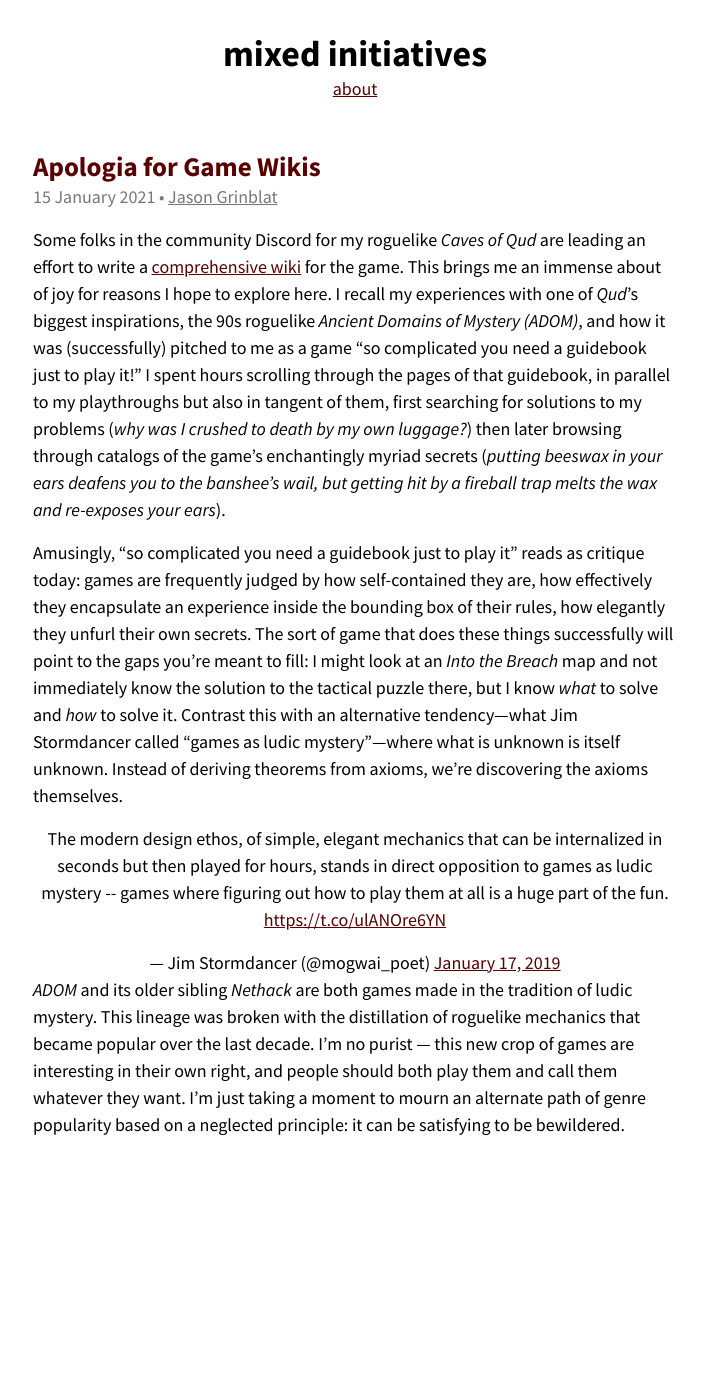
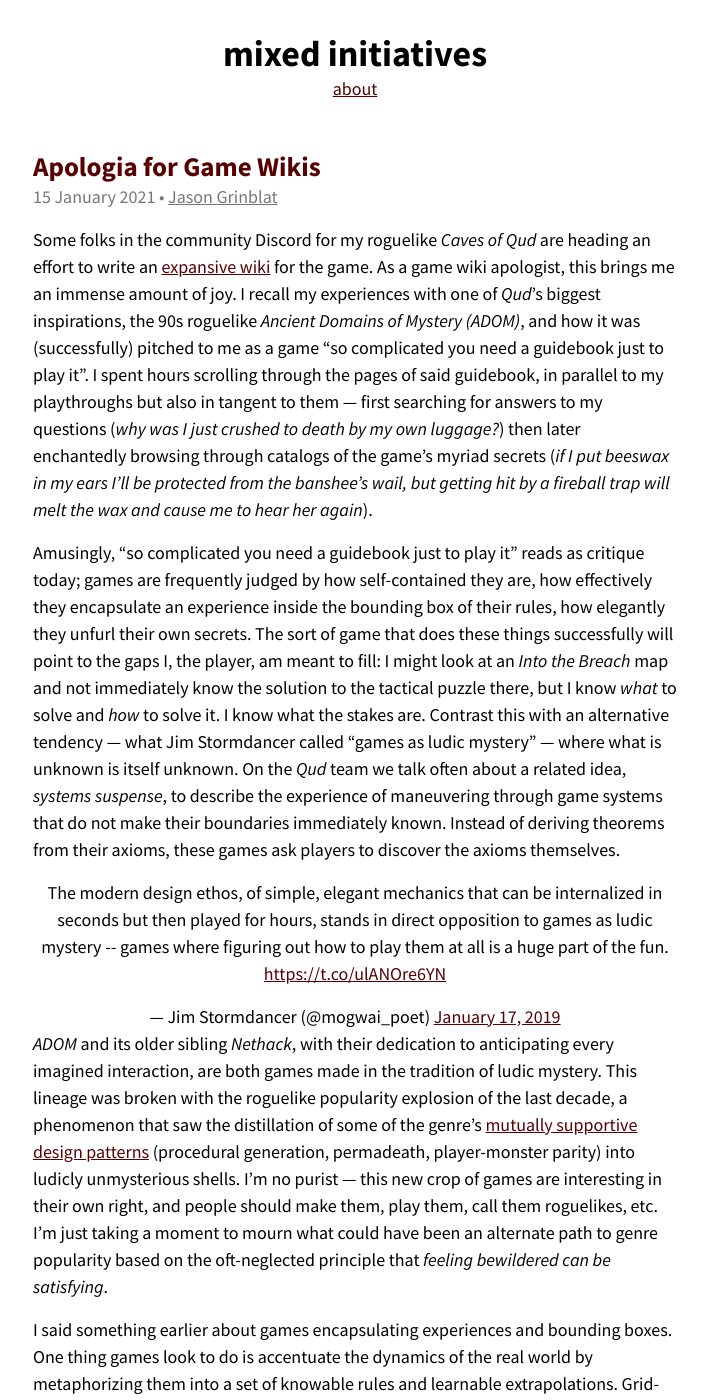
Before and after one commit to mixedinitiatives/mixedinitiatives.github.io, a Jekyll site: the page built from _posts/2021-01-15-apologia-for-game-wikis.md, in a window 1280 px wide and 1400 px high. Shown: the whole window, without its empty margins (285-992 px from the left). Built offline with Jekyll 4.4.1, drawn with Linux system fonts in a browser that asks for light colours; comment, search, counter and statistics services are not loaded; some of the changed text lies outside the part shown.

Commit message:
update 01-15 post

```diff
--- a/_posts/2021-01-15-apologia-for-game-wikis.md
+++ b/_posts/2021-01-15-apologia-for-game-wikis.md
@@ -1,13 +1,26 @@
 ---
 title: Apologia for Game Wikis
-excerpt: "Who knows."
+excerpt: "Ludic mystery games — games that lean into the joy of feeling bewildered — invite us to import the social, discursive learning methodolgies of the real world into our play."
 author: Jason Grinblat
 ---
-Some folks in the community Discord for my roguelike _Caves of Qud_ are leading an effort to write a [comprehensive wiki](https://cavesofqud.gamepedia.com/) for the game. This brings me an immense about of joy for reasons I hope to explore here. I recall my experiences with one of _Qud_'s biggest inspirations, the 90s roguelike _Ancient Domains of Mystery (ADOM)_, and how it was (successfully) pitched to me as a game "so complicated you need a guidebook just to play it!" I spent hours scrolling through the pages of that guidebook, in parallel to my playthroughs but also in tangent of them, first searching for solutions to my problems (_why was I crushed to death by my own luggage?_) then later browsing through catalogs of the game's enchantingly myriad secrets (_putting beeswax in your ears deafens you to the banshee's wail, but getting hit by a fireball trap melts the wax and re-exposes your ears_).
+Some folks in the community Discord for my roguelike _Caves of Qud_ are heading an effort to write an [expansive wiki](https://cavesofqud.gamepedia.com/) for the game. As a game wiki apologist, this brings me an immense amount of joy. I recall my experiences with one of _Qud_'s biggest inspirations, the 90s roguelike _Ancient Domains of Mystery (ADOM)_, and how it was (successfully) pitched to me as a game "so complicated you need a guidebook just to play it". I spent hours scrolling through the pages of said guidebook, in parallel to my playthroughs but also in tangent to them — first searching for answers to my questions (_why was I just crushed to death by my own luggage?_) then later enchantedly browsing through catalogs of the game's myriad secrets (_if I put beeswax in my ears I'll be protected from the banshee's wail, but getting hit by a fireball trap will melt the wax and cause me to hear her again_).
 
-Amusingly, "so complicated you need a guidebook just to play it" reads as critique today: games are frequently judged by how self-contained they are, how effectively they encapsulate an experience inside the bounding box of their rules, how elegantly they unfurl their own secrets. The sort of game that does these things successfully will point to the gaps you're meant to fill: I might look at an _Into the Breach_ map and not immediately know the solution to the tactical puzzle there, but I know _what_ to solve and _how_ to solve it. Contrast this with an alternative tendency—what Jim Stormdancer called "games as ludic mystery"—where what is unknown is itself unknown. Instead of deriving theorems from axioms, we're discovering the axioms themselves.
+Amusingly, "so complicated you need a guidebook just to play it" reads as critique today; games are frequently judged by how self-contained they are, how effectively they encapsulate an experience inside the bounding box of their rules, how elegantly they unfurl their own secrets. The sort of game that does these things successfully will point to the gaps I, the player, am meant to fill: I might look at an _Into the Breach_ map and not immediately know the solution to the tactical puzzle there, but I know _what_ to solve and _how_ to solve it. I know what the stakes are. Contrast this with an alternative tendency — what Jim Stormdancer called "games as ludic mystery" — where what is unknown is itself unknown. On the _Qud_ team we talk often about a related idea, _systems suspense_, to describe the experience of maneuvering through game systems that do not make their boundaries immediately known. Instead of deriving theorems from their axioms, these games ask players to discover the axioms themselves.
 
 <center><blockquote class="twitter-tweet" data-partner="tweetdeck"><p lang="en" dir="ltr">The modern design ethos, of simple, elegant mechanics that can be internalized in seconds but then played for hours, stands in direct opposition to games as ludic mystery -- games where  figuring out how to play them at all is a huge part of the fun. <a href="https://t.co/ulANOre6YN">https://t.co/ulANOre6YN</a></p>&mdash; Jim Stormdancer (@mogwai_poet) <a href="https://twitter.com/mogwai_poet/status/1086026565446598656?ref_src=twsrc%5Etfw">January 17, 2019</a></blockquote></center>
 <script async src="https://platform.twitter.com/widgets.js" charset="utf-8"></script>
 
-_ADOM_ and its older sibling _Nethack_ are both games made in the tradition of ludic mystery. This lineage was broken with the distillation of roguelike mechanics that became popular over the last decade. I'm no purist — this new crop of games are interesting in their own right, and people should both play them and call them whatever they want. I'm just taking a moment to mourn an alternate path of genre popularity based on a neglected principle: it can be satisfying to be bewildered.
+_ADOM_ and its older sibling _Nethack_, with their dedication to anticipating every imagined interaction, are both games made in the tradition of ludic mystery. This lineage was broken with the roguelike popularity explosion of the last decade, a phenomenon that saw the distillation of some of the genre's [mutually supportive design patterns](https://www.youtube.com/watch?v=TvlZinAvpwg&t=331s) (procedural generation, permadeath, player-monster parity) into ludicly unmysterious shells. I'm no purist — this new crop of games are interesting in their own right, and people should make them, play them, call them roguelikes, etc. I'm just taking a moment to mourn what could have been an alternate path to genre popularity based on the oft-neglected principle that _feeling bewildered can be satisfying_.
+
+I said something earlier about games encapsulating experiences and bounding boxes. One thing games look to do is accentuate the dynamics of the real world by metaphorizing them into a set of knowable rules and learnable extrapolations. Grid-based combat approximates real-life combat. Conversation trees approximate real-life conversations. A "bounding box" game wants to get you fluent in its particular suite of system metaphors as quickly as possible so that you can experience what it's like speak in them, i.e., to play the game. I imagine a physics-like system diagram of the forces in the game where all the arrows are pointing inward toward this experiential goal. Ludic mystery games, instead of rushing you to fluency, seek to reproduce an _epistemological relationship_ we have with the real world, where knowing things is difficult, boundaries are fuzzy, and horizons are far off. They lean into the idea that _knowing_ itself is protean, erratic, perpetual: a bouquet of arrows pointing in every direction.
+
+How do we become knowledgeable  in the vast and messy real world? We do so by a variety of means and tactics, stitching together familiarity and then wisdom from a diverse array of sources. This process is inherently discursive and nonlinear[^rhizome]. Think of how we click through hyperlinks on a wikipedia page, walk through the citations of a research paper, chain together google search results. Ludic mystery invites us to import this methodology into our play, to melt the magic circle, just a little more than usual, and reach out to the encompassing world for context. Enter guidebooks, wikis, forums, chat rooms, and let's plays; these are sites on the game's periphery that enable understanding through discourse.[^ARGs]
+
+You may know someone who, like me, admits to prefer reading about _Dwarf Fortress_ to playing it. I say _prefers reading to playing_, but reading (or writing) is its _own_ form of play, one that's fundamentally social — through a series of page views and edits we shape the collective understanding of the game, and in turn it shapes each of our own. Wikis are the social stratosphere that surrounds the lithosphere of the game core. Like all cultural objects, the lithosphere itself only coheres into something meaningful through a system of references that necessarily point outward — regardless of whether there's ludic mystery or not — and so it seems reasonable to think of cruising the stratosphere as _play_, too. In fact, doing so opens up some interesting design possibilities. _Blaseball_ is a good example, with how it encourages [creative interpretation in its stratosphere](https://catacalypto.substack.com/p/lets-make-a-plan) and then [sublimates the results back down into its lithosphere](https://catacalypto.substack.com/p/the-aftermath). (Interestingly, the upcoming [Neurocracy](https://neurocracy.site/) seems to take the converse approach to this ludic layering, isolating the discursive subject and packaging it back into a bounding box.)
+
+Obviously there are play patterns here that are degenerate. If a game is forcing me to look up an answer on a wiki and then immediately enact it and move on, I'm not crawling the web of collective knowledge in a meaningful way, I'm just doing a chore. And ludic mystery games will flirt with this boundary, because by definition there's less linearity, less curation, less greasing away the friction. Some of the arrows in the bouquet will point to dead ends. I may even experience what the bounding box designer dreads most: _frustration_. There's also the time investment problem. As a 30-something new parent, I appreciate the efficiency of the experience-in-a-box and am increasingly drawn to the idea that [games should respect my time](https://droqen.tumblr.com/post/151873684243/grinding-is-dead-skinner-boxes-are-dead-all-hail).
+I find myself looking for the escape hatch when a game gives me what feels like a gratuitous amount or type of friction. Nonetheless, despite all the pitfalls, I still crave and relish these experiences of ludic mystery, of righting a bewildering world by gathering its far-flung pieces and fastidiously putting them together.
+
+[^rhizome]: Deleuze and Guattari's [rhizome](https://en.wikipedia.org/wiki/Rhizome_(philosophy)) comes to mind. See _A Thousand Plateaus_ for the source, or Manuel DeLanda's _A Thousand Years of Nonlinear History_ for a more readable application of the theory.
+
+[^ARGs]: I don't have the space to get into them here, but it's worth noting that alternate reality games (ARGs) take this to an extreme, with the knowledge-gathering methodologies of the real world being their _only_ affordances.
```
